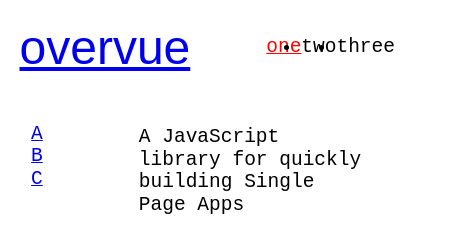
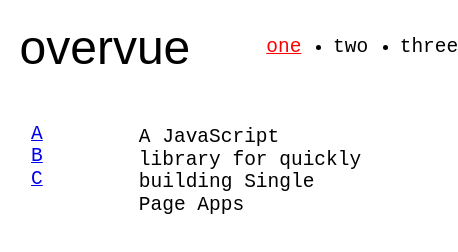
Before and after one commit to eliasjames/overvue, a website with bundled scripts: page index.html in a window 390 px wide. Shown: the whole page, 458 px wide, since content can reach past the window. Built offline with nearby package versions, Linux system fonts and the light colour scheme.

Commit message:
Responsive style

```diff
--- a/index.html
+++ b/index.html
@@ -8,6 +8,7 @@
     <meta name="author" content="Elias Carlston">
     <link rel="stylesheet" href="src/reset.css" />
     <link rel="stylesheet" href="src/style.css" />
+    <link rel="stylesheet" href="src/responsive.css" />
     <!-- development version, includes helpful console warnings -->
     <script src="https://cdn.jsdelivr.net/npm/vue/dist/vue.js"></script>
     <script src="dist/bundle.js"></script>
--- /dev/null
+++ b/src/responsive.css
@@ -0,0 +1,5 @@
+@media only screen and (min-device-width : 767px) {
+  header nav {
+    float: left;
+  }
+}
--- a/src/style.css
+++ b/src/style.css
@@ -21,12 +21,18 @@
   display: flex;
   justify-content: space-between;
 }
+header > a {
+  color: black;
+  text-decoration: none;
+}
 header nav {
+  float: right;
   width: 33%;
 }
 header nav ul {
   display: flex;
   justify-content: space-between;
+  min-width: 12em;
 }
 main {
   display: flex;
```
